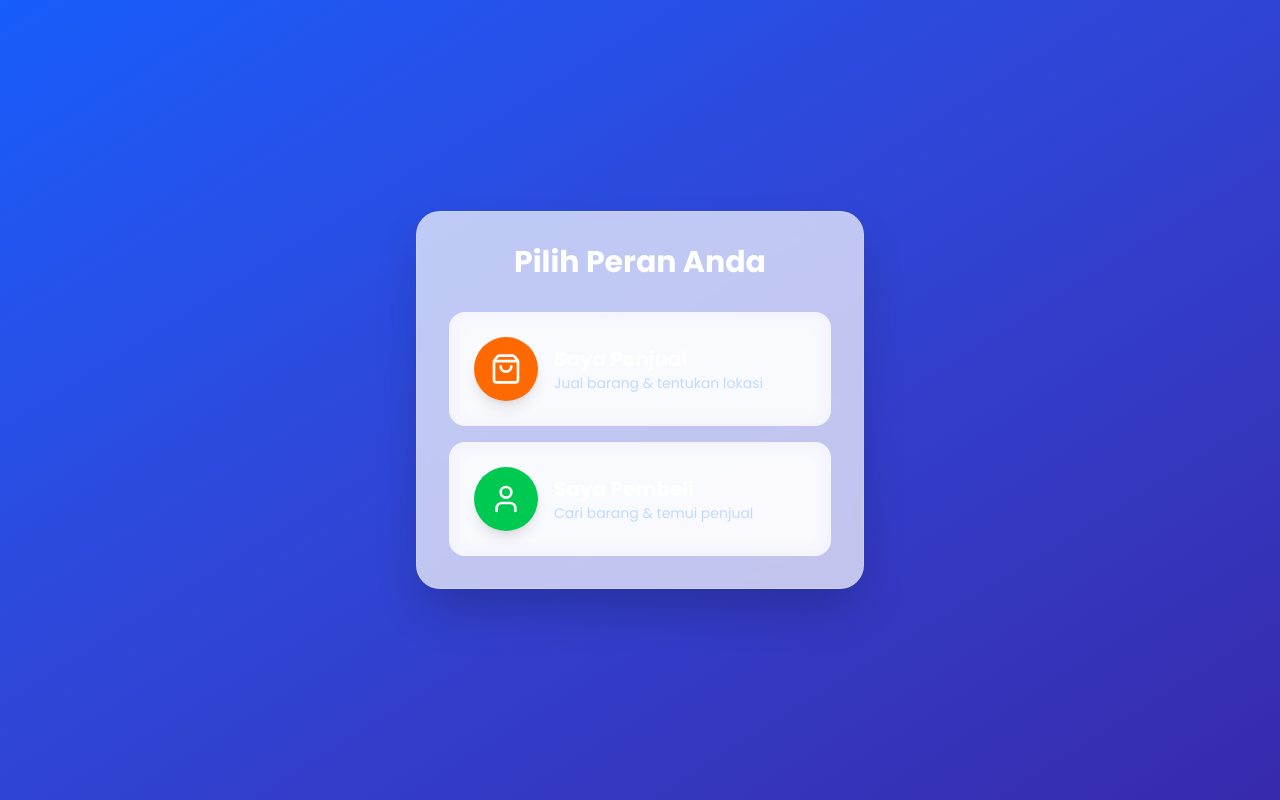
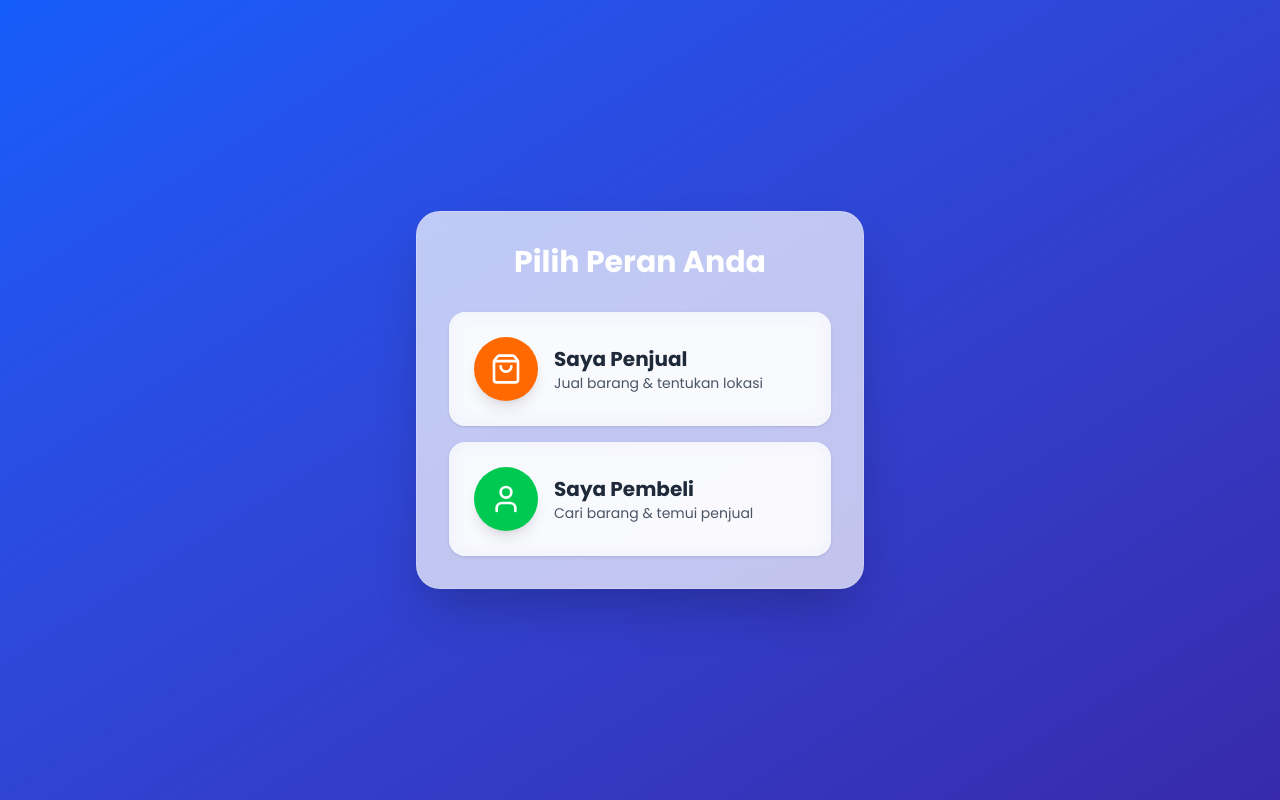
Before and after one commit to fandybenedictus-prog/ceklok-app, a React (Vite) app: page / in a window 1280 px wide. Built offline with nearby package versions, Linux system fonts and the light colour scheme.

Commit message:
UI: Improve text contrast and add Green Buyer Pin

```diff
--- a/src/App.jsx
+++ b/src/App.jsx
@@ -231,22 +231,22 @@ function App() {
         <div className="glass rounded-3xl p-8 w-full max-w-md shadow-2xl text-center">
           <h1 className="text-3xl font-bold text-white mb-8">Pilih Peran Anda</h1>
           <div className="space-y-4">
-            <button onClick={() => { setRole('seller'); const id = 'TRX-' + Math.floor(Math.random() * 10000); setRoom(id); }} className="w-full glass bg-white/10 hover:bg-white/20 p-6 rounded-2xl flex items-center gap-4 transition-all group border border-white/20 text-left">
+            <button onClick={() => { setRole('seller'); const id = 'TRX-' + Math.floor(Math.random() * 10000); setRoom(id); }} className="w-full glass bg-white/40 hover:bg-white/60 p-6 rounded-2xl flex items-center gap-4 transition-all group border border-white/40 text-left shadow-sm hover:shadow-md">
               <div className="bg-orange-500 p-4 rounded-full text-white shadow-lg group-hover:scale-110 transition-transform">
                 <ShoppingBag className="w-8 h-8" />
               </div>
               <div>
-                <h3 className="text-xl font-bold text-white">Saya Penjual</h3>
-                <p className="text-blue-200 text-sm">Jual barang & tentukan lokasi</p>
+                <h3 className="text-xl font-bold text-gray-800">Saya Penjual</h3>
+                <p className="text-gray-600 text-sm">Jual barang & tentukan lokasi</p>
               </div>
             </button>
-            <button onClick={() => setRole('buyer')} className="w-full glass bg-white/10 hover:bg-white/20 p-6 rounded-2xl flex items-center gap-4 transition-all group border border-white/20 text-left">
+            <button onClick={() => setRole('buyer')} className="w-full glass bg-white/40 hover:bg-white/60 p-6 rounded-2xl flex items-center gap-4 transition-all group border border-white/40 text-left shadow-sm hover:shadow-md">
               <div className="bg-green-500 p-4 rounded-full text-white shadow-lg group-hover:scale-110 transition-transform">
                 <User className="w-8 h-8" />
               </div>
               <div>
-                <h3 className="text-xl font-bold text-white">Saya Pembeli</h3>
-                <p className="text-blue-200 text-sm">Cari barang & temui penjual</p>
+                <h3 className="text-xl font-bold text-gray-800">Saya Pembeli</h3>
+                <p className="text-gray-600 text-sm">Cari barang & temui penjual</p>
               </div>
             </button>
           </div>
--- a/src/components/MapComponent.jsx
+++ b/src/components/MapComponent.jsx
@@ -35,10 +35,20 @@ function RecenterMap({ location, disableAutoCenter }) {
     return null;
 }
 
-const MapComponent = ({ myLocation, otherLocations, meetingPoint, onSetMeetingPoint, searchCenter, isPicking }) => {
+const MapComponent = ({ myLocation, otherLocations, meetingPoint, onSetMeetingPoint, searchCenter, isPicking, role }) => {
     // Default center if no location (Indonesia)
     const defaultCenter = [-0.7893, 113.9213];
     const center = myLocation || defaultCenter;
+
+    // Green Icon for Buyer
+    const greenIcon = new L.Icon({
+        iconUrl: 'https://raw.githubusercontent.com/pointhi/leaflet-color-markers/master/img/marker-icon-green.png',
+        shadowUrl: 'https://cdnjs.cloudflare.com/ajax/libs/leaflet/1.7.1/images/marker-shadow.png',
+        iconSize: [25, 41],
+        iconAnchor: [12, 41],
+        popupAnchor: [1, -34],
+        shadowSize: [41, 41]
+    });
 
     return (
         <MapContainer center={center} zoom={13} scrollWheelZoom={true} className="h-full w-full z-0">
@@ -54,18 +64,19 @@ const MapComponent = ({ myLocation, otherLocations, meetingPoint, onSetMeetingPo
             {searchCenter && <RecenterMap location={searchCenter} disableAutoCenter={false} />}
 
             {myLocation && (
-                <Marker position={myLocation}>
+                <Marker position={myLocation} icon={role === 'buyer' ? greenIcon : undefined}>
                     <Popup>
-                        You are here
+                        You are here ({role === 'buyer' ? 'Pembeli' : 'Penjual'})
                     </Popup>
                 </Marker>
             )}
 
             {Object.entries(otherLocations).map(([id, user]) => (
-                <Marker key={id} position={[user.latitude, user.longitude]}>
+                <Marker key={id} position={[user.latitude, user.longitude]} icon={user.role === 'buyer' ? greenIcon : undefined}>
                     <Popup>
                         <div className="text-center">
                             <h3 className="font-bold">{user.username}</h3>
+                            <p className="text-xs text-gray-500 mb-1">({user.role === 'buyer' ? 'Pembeli' : 'Penjual'})</p>
                             <a
                                 href={`https://www.google.com/maps/dir/?api=1&destination=${user.latitude},${user.longitude}`}
                                 target="_blank"
```
